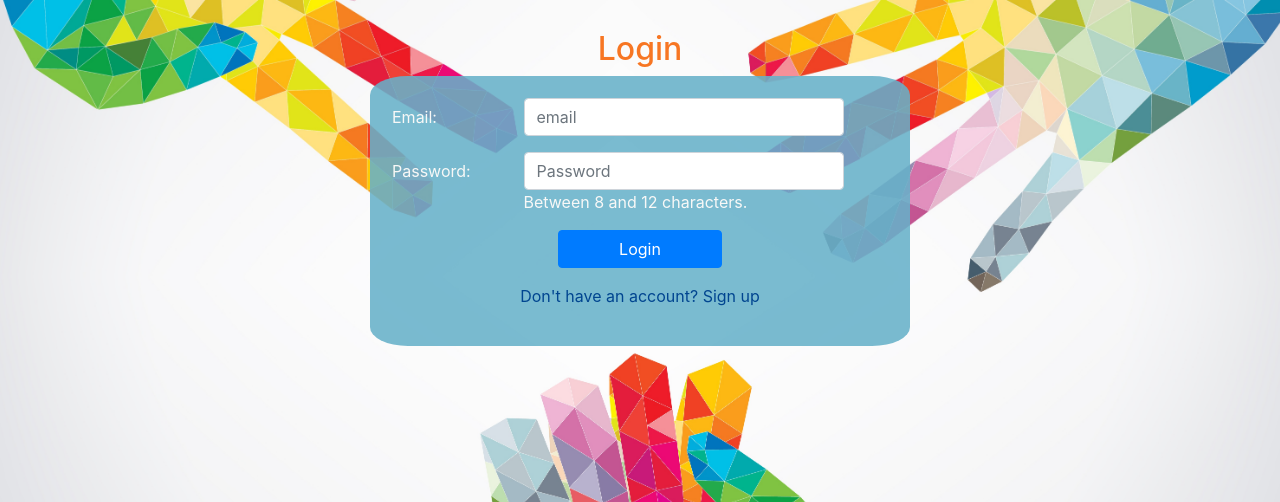
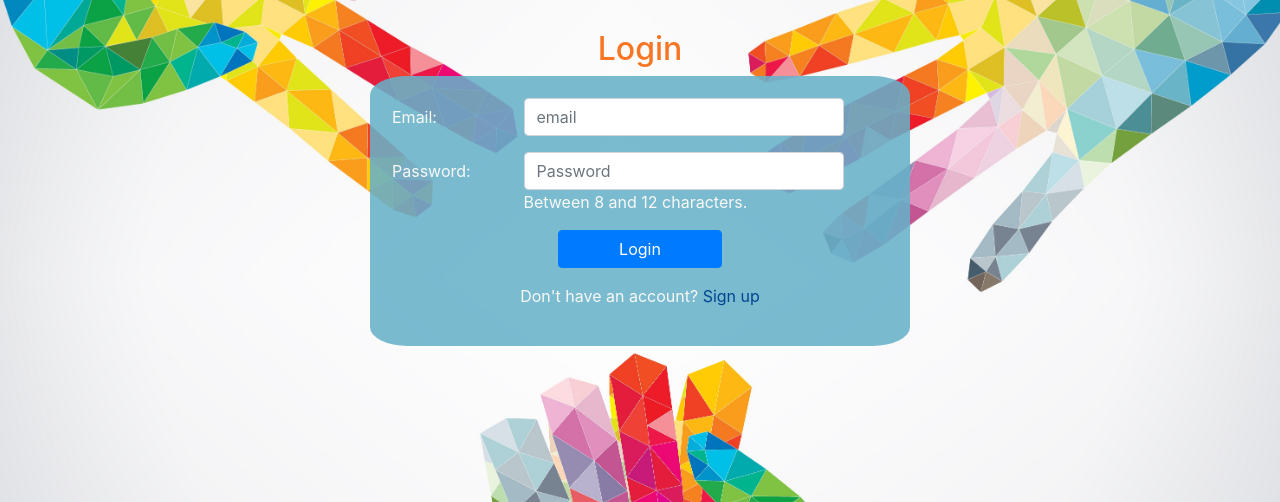
Before and after one commit to dovudwkt/itec327, a PHP site: page /login.php in a window 1280 px wide. Shown: the top 502 px of the page. Run offline with PHP 8.4, Linux system fonts and the light colour scheme.

Commit message:
styling for link to sign up page modified

```diff
--- a/login.php
+++ b/login.php
@@ -104,7 +104,7 @@ if ($_SERVER['REQUEST_METHOD'] == 'POST') {                               //#1
             value="Login">
         </div>
     </div>
-    <p class='text-center'><a href="register.php" style="color:#004590">Don't have an account? Sign up</a></p>
+    <p class='text-center'>Don't have an account?<a href="register.php" style="color:#004590"> Sign up</a></p>
   </form>
 </div>
 
```
